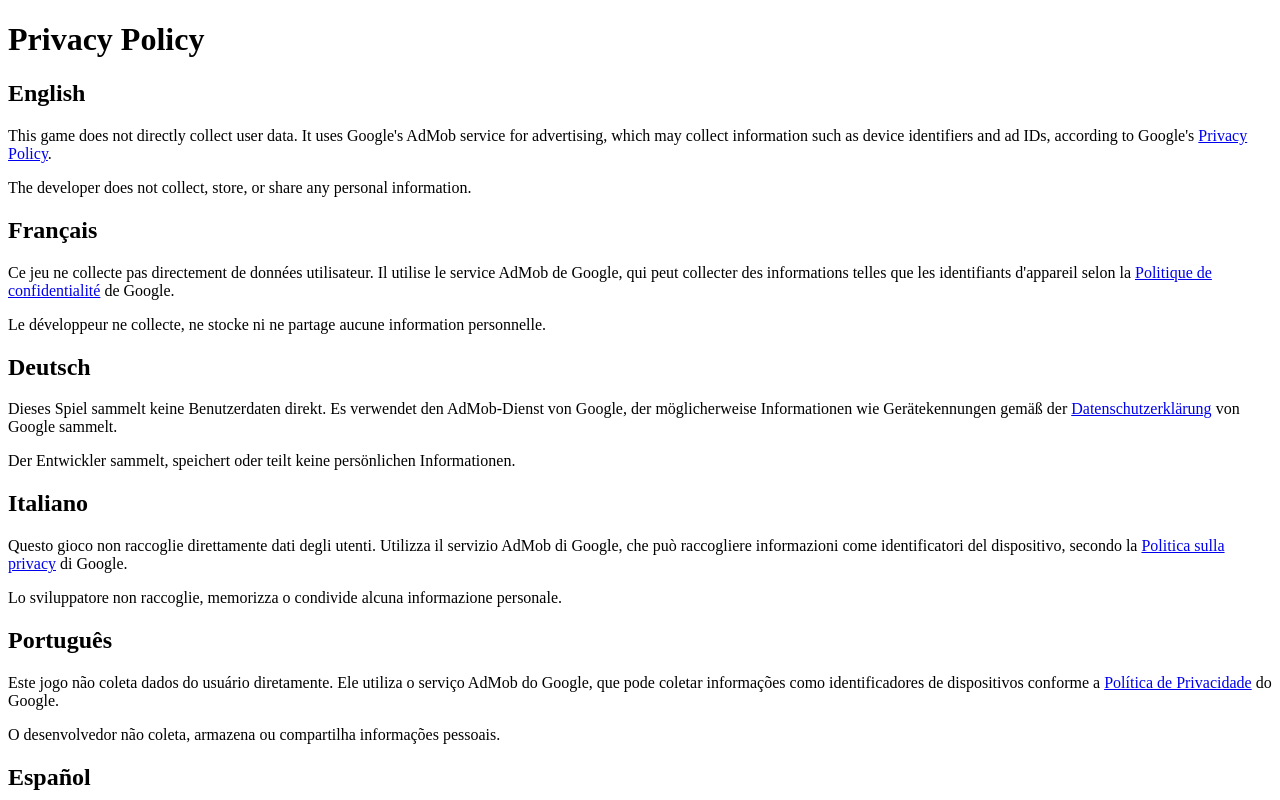
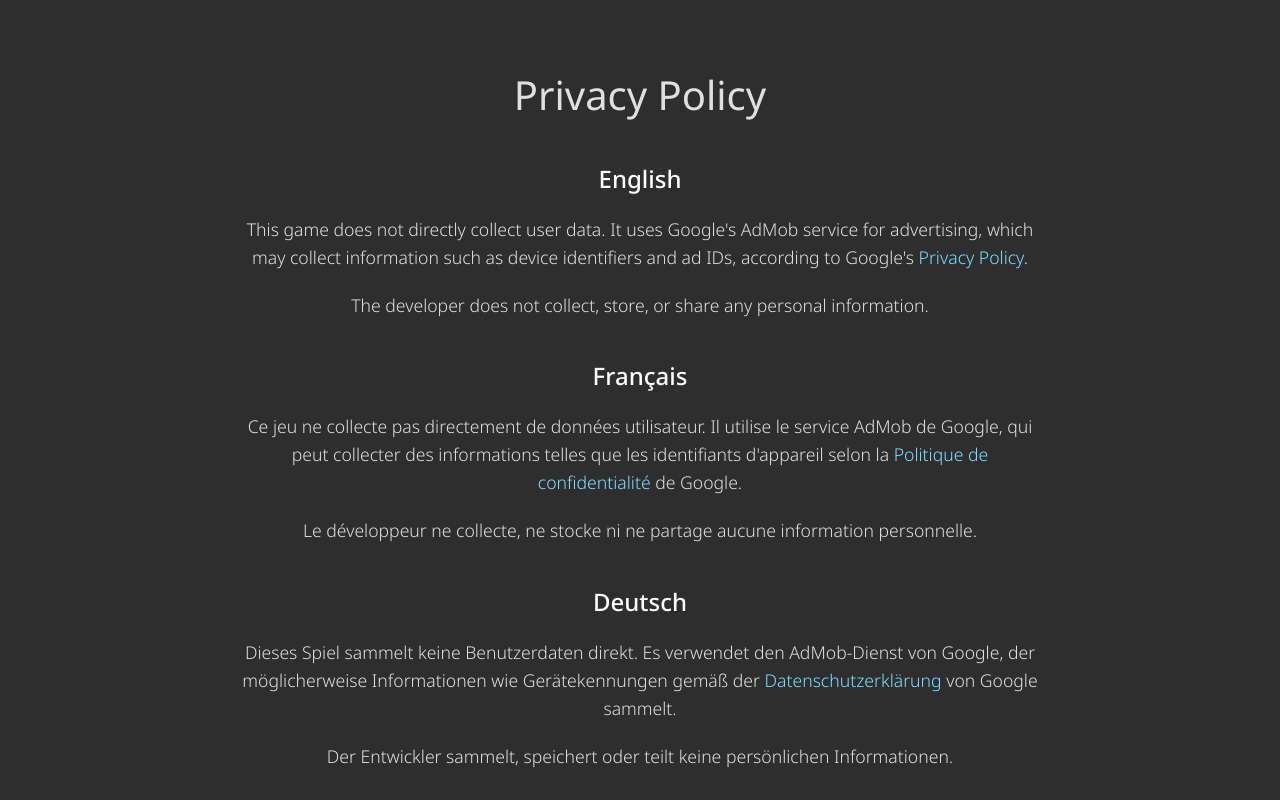
Before and after one commit to bbeligte/FCS2PrivacyPolicy, a plain HTML site: page index.html in a window 1280 px wide. Shown: the top 800 px of the page. Drawn offline with Linux system fonts and the light colour scheme.

Commit message:
Update index.html

```diff
--- a/index.html
+++ b/index.html
@@ -1,12 +1,54 @@
+
 <!DOCTYPE html>
 <html lang="en">
 <head>
   <meta charset="UTF-8" />
   <meta name="viewport" content="width=device-width, initial-scale=1">
   <title>Privacy Policy</title>
+  <link href="https://fonts.googleapis.com/css2?family=Noto+Sans:wght@300;400;500&display=swap" rel="stylesheet">
+  <style>
+    body {
+      margin: 0;
+      padding: 0;
+      font-family: 'Noto Sans', sans-serif;
+      background-color: #2e2e2e;
+      color: #e0e0e0;
+      display: flex;
+      justify-content: center;
+    }
+    .container {
+      max-width: 800px;
+      padding: 40px 20px;
+      text-align: center;
+    }
+    h1 {
+      font-weight: 400;
+      font-size: 2.5em;
+      margin-bottom: 30px;
+    }
+    h2 {
+      font-weight: 500;
+      font-size: 1.5em;
+      margin-top: 40px;
+      color: #ffffff;
+    }
+    p {
+      font-weight: 300;
+      font-size: 1.1em;
+      line-height: 1.6;
+      margin-bottom: 20px;
+    }
+    a {
+      color: #80dfff;
+      text-decoration: none;
+    }
+    a:hover {
+      text-decoration: underline;
+    }
+  </style>
 </head>
 <body>
-
+  <div class="container">
     <h1>Privacy Policy</h1>
 
     <h2>English</h2>
@@ -44,6 +86,6 @@
     <h2>日本語 (Japanese)</h2>
     <p>このゲームはユーザーデータを直接収集しません。GoogleのAdMobサービスを使用しており、<a href="https://policies.google.com/privacy" target="_blank">プライバシーポリシー</a>に従ってデバイスIDなどの情報を収集する場合があります。</p>
     <p>開発者は、個人情報を収集、保存、または共有しません。</p>
-
+  </div>
 </body>
 </html>
```
Lines whose indentation alone changed are shown as unchanged.
